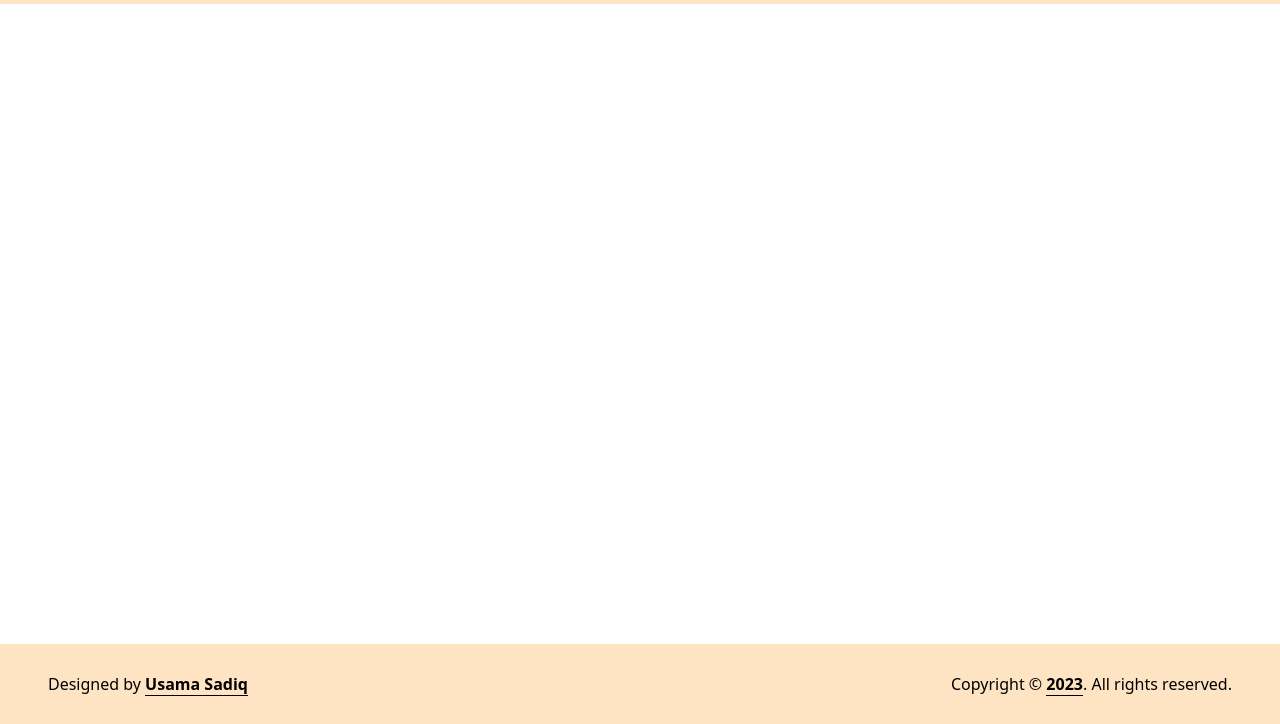
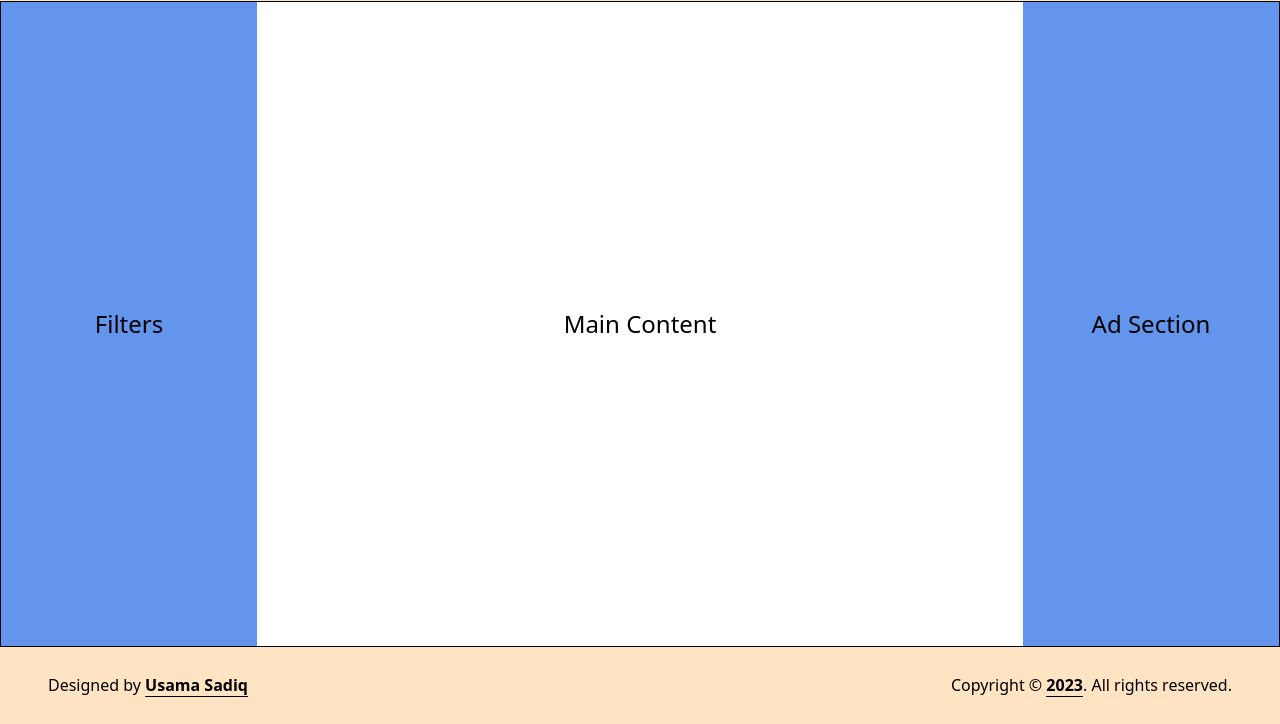
Before and after one commit to usamasadiqus/flexbox-custom-layout, a plain HTML site: page index.html in a window 1280 px wide. Shown: the part 76-800 px from the top of the page. Drawn offline with Linux system fonts and the light colour scheme.

Commit message:
complete main content area

```diff
--- a/index.html
+++ b/index.html
@@ -25,6 +25,30 @@
     </header>
     <!-- End Header -->
 
+    <!-- Main -->
+
+    <main>
+      <!-- Aside -->
+
+      <aside><p>Filters</p></aside>
+
+      <!-- End Aside -->
+
+      <!-- Article -->
+
+      <article><p>Main Content</p></article>
+
+      <!-- End Article -->
+
+      <!-- Aside -->
+
+      <aside><p>Ad Section</p></aside>
+
+      <!-- End Aside -->
+    </main>
+
+    <!-- End Main -->
+
     <!-- Footer -->
     <footer>
       <p>Designed by <span class="bold">Usama Sadiq</span></p>
--- a/style.css
+++ b/style.css
@@ -30,8 +30,8 @@ body {
   flex-direction: column;
 }
 
-body > :not(script) {
-  height: 5em;
+body > :not(main):not(script) {
+  height: 6em;
   padding: 0 2em;
   display: flex;
   justify-content: space-between;
@@ -63,9 +63,33 @@ header > nav > ul {
 
 /* End Header */
 
-/* Footer */
+/* Main */
 
-footer {
+main {
+  border: 1px solid #000;
+  height: 100%;
+  display: flex;
+  justify-content: center;
+  flex-wrap: wrap;
 }
 
-/* End Footer */
+main p {
+  font-size: 1.5em;
+}
+
+main > * {
+  display: flex;
+  justify-content: center;
+  align-items: center;
+}
+
+main > aside {
+  width: 16em;
+  background-color: cornflowerblue;
+}
+
+main > article {
+  flex-grow: 2;
+}
+
+/* End Main */
```
